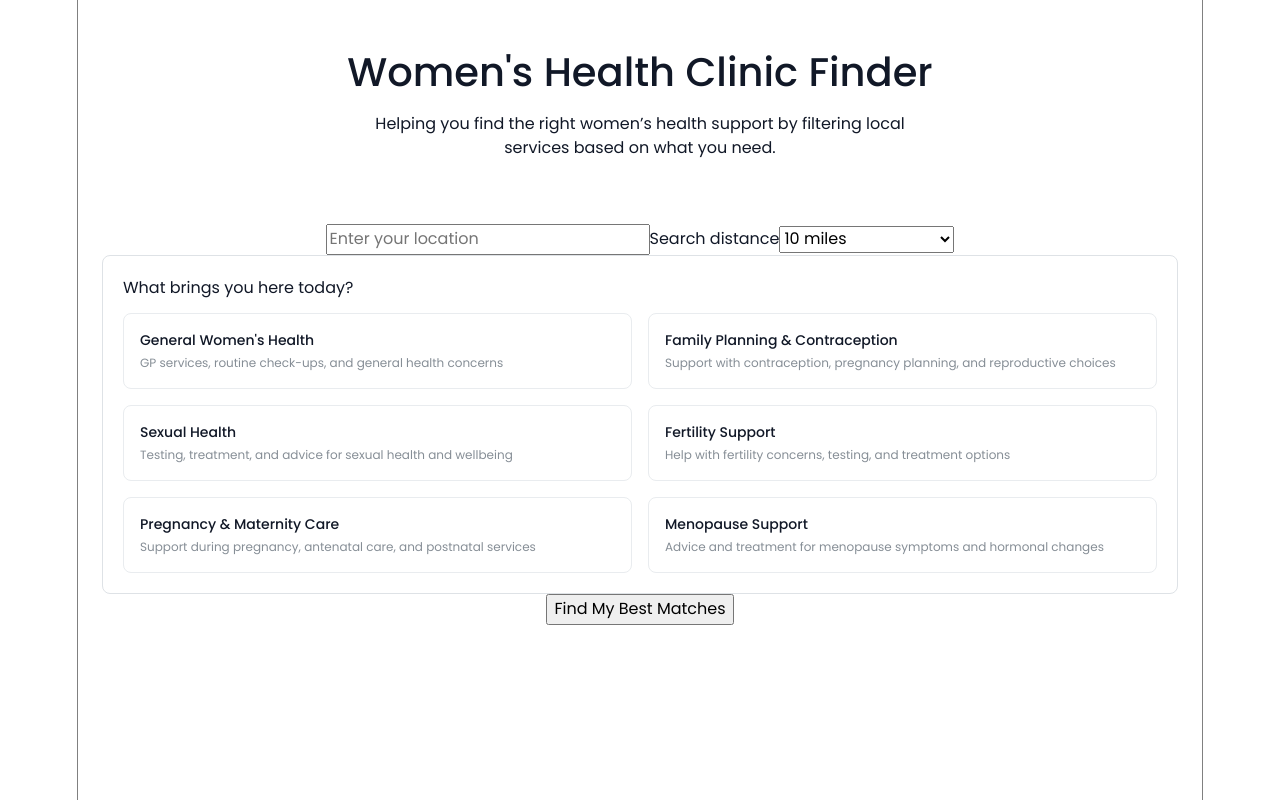
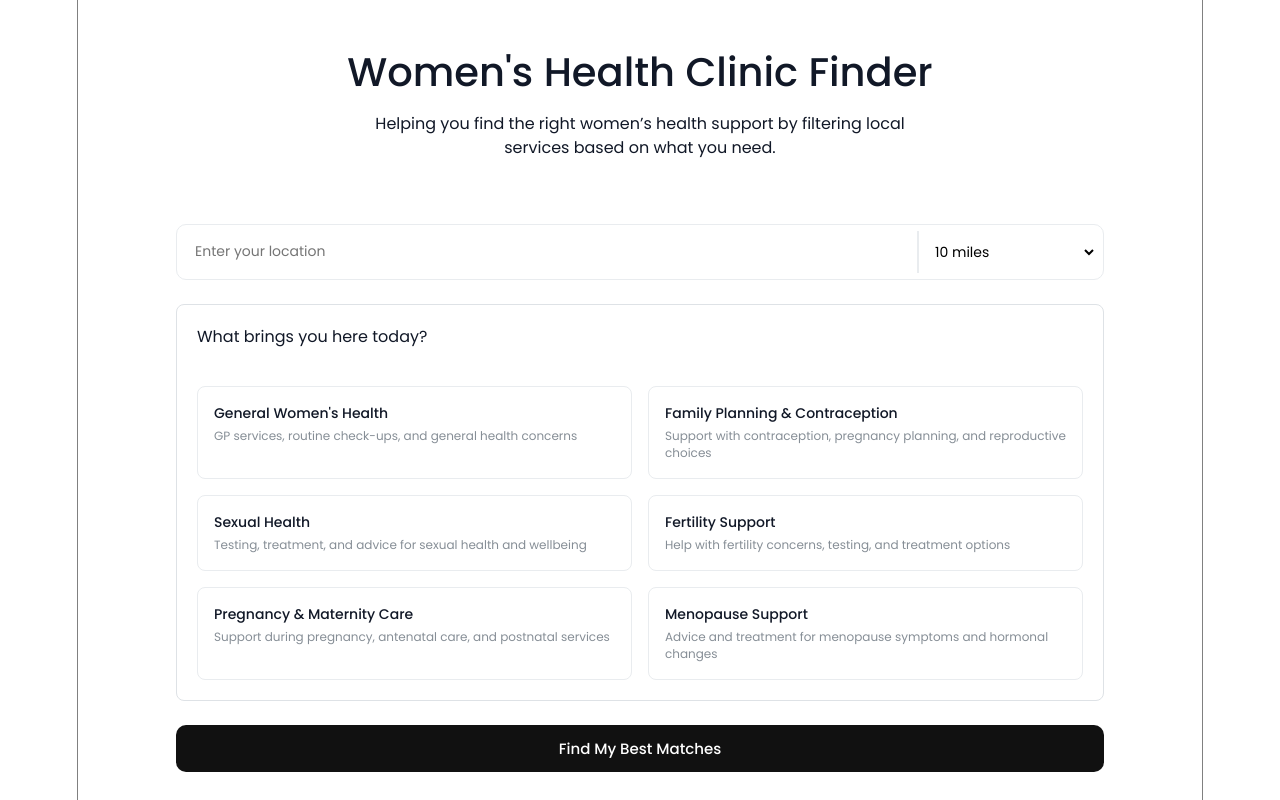
Before and after one commit to Molly-Lester/Womens-Health-Provider-Finder, a React (Vite) app: page / in a window 1280 px wide. Built offline with nearby package versions, Linux system fonts and the light colour scheme.

Commit message:
Move component styles to CSS modules and style search form

```diff
--- a/src/components/CategoryCards.jsx
+++ b/src/components/CategoryCards.jsx
@@ -1,4 +1,5 @@
 import { Text, Paper, SimpleGrid } from '@mantine/core';
+import classes from './CategoryCards.module.css';
 
 export default function CategoryCards({ category, setCategory }) {
     const categories = [
@@ -15,10 +16,7 @@ export default function CategoryCards({ category, setCategory }) {
             withBorder
             radius="md"
             p="lg"
-            style={{
-                margin: "0 24px",
-                backgroundColor: "#fff",
-            }}
+            className={classes.wrapper}
         >
             <Text mb="sm" size="md" ta="left">
                 What brings you here today?
@@ -32,22 +30,8 @@ export default function CategoryCards({ category, setCategory }) {
                         p="md"
                         radius="md"
                         onClick={() => setCategory(cat.name)}
-                        style={{
-                            cursor: 'pointer',
-                            borderColor: category === cat.name ? '#7c3aed' : '#e9ecef',
-                            backgroundColor: category === cat.name ? '#f5f3ff' : 'white',
-                            transition: 'all 0.2s ease',
-                        }}
-                        onMouseEnter={(e) => {
-                            if (category !== cat.name) {
-                                e.currentTarget.style.backgroundColor = '#fafafa';
-                            }
-                        }}
-                        onMouseLeave={(e) => {
-                            if (category !== cat.name) {
-                                e.currentTarget.style.backgroundColor = 'white';
-                            }
-                        }}
+                        className={`${classes.card} ${category === cat.name ? classes.selected : ''
+                            }`}
                     >
                         <Text fw={500} size="sm" ta="left">{cat.name}</Text>
                         <Text size="xs" c="dimmed" mt={5} ta="left">
--- /dev/null
+++ b/src/components/CategoryCards.module.css
@@ -0,0 +1,42 @@
+.card {
+    cursor: pointer;
+    transition: all 0.2s ease;
+    border: 1px solid #e9ecef;
+}
+
+
+.card:hover {
+    background-color: #fafafa;
+}
+
+
+.selected {
+    border-color: #7c3aed;
+    background-color: #f5f3ff;
+}
+
+
+.card {
+    cursor: pointer;
+    transition: all 0.2s ease;
+    border: 1px solid #e9ecef;
+}
+
+
+.card:hover {
+    background-color: #fafafa;
+}
+
+
+.selected {
+    border-color: #7c3aed;
+    background-color: #f5f3ff;
+}
+
+
+.wrapper {
+    display: flex;
+    flex-direction: column;
+    gap: 24px;
+    width: 100%;
+}
--- a/src/components/SearchForm.jsx
+++ b/src/components/SearchForm.jsx
@@ -1,6 +1,7 @@
 import { useNavigate } from "react-router-dom";
 import { useState } from "react";
 import CategoryCards from "./CategoryCards";
+import classes from './SearchForm.module.css';
 
 export default function SearchForm({ onSearch }) {
     const navigate = useNavigate();
@@ -41,30 +42,29 @@ export default function SearchForm({ onSearch }) {
                 </p>
             </header>
 
-            <main className="form">
+            <main className={classes.form}>
                 {/* Location */}
 
+                <div className={classes.searchBar}>
                     <input
                         type="text"
                         placeholder="Enter your location"
                         value={location}
                         onChange={(e) => {
                             setLocation(e.target.value);
-                        setError("")
+                            setError("");
                         }}
-
+                        className={classes.input}
                     />
 
-                {/* Radius */}
-                <label htmlFor="radius">Search distance</label>
                     <select
                         id="radius"
                         value={radius}
                         onChange={(e) => {
-                        setRadius(e.target.value)
-                        setError("")
+                            setRadius(e.target.value);
+                            setError("");
                         }}
-
+                        className={classes.select}
                     >
                         <option value="5">5 miles</option>
                         <option value="10">10 miles</option>
@@ -72,6 +72,7 @@ export default function SearchForm({ onSearch }) {
                         <option value="50">50 miles</option>
                         <option value="all">Anywhere in the UK</option>
                     </select>
+                </div>
 
                 {/* Category Cards */}
 
@@ -81,8 +82,10 @@ export default function SearchForm({ onSearch }) {
                 />
 
                 {/* Search Button */}
-
-                <button onClick={handleSearch}>
+                <button
+                    className={classes.button}
+                    onClick={handleSearch}
+                >
                     Find My Best Matches
                 </button>
 
--- /dev/null
+++ b/src/components/SearchForm.module.css
@@ -0,0 +1,57 @@
+.form {
+    display: flex;
+    flex-direction: column;
+    gap: 24px;
+    width: 100%;
+}
+
+.searchBar {
+    display: flex;
+    align-items: center;
+    border: 1px solid #e9ecef;
+    border-radius: 10px;
+    background: white;
+    padding: 6px;
+    gap: 6px;
+}
+
+/* left side input */
+.input {
+    flex: 1;
+    border: none;
+    outline: none;
+    padding: 10px 12px;
+    font-size: 14px;
+}
+
+/* right side dropdown */
+.select {
+    border: none;
+    outline: none;
+    padding: 10px 12px;
+    font-size: 14px;
+    background: white;
+    cursor: pointer;
+
+    /* divides the bar */
+    border-left: 2px solid #e9ecef;
+}
+
+
+.input:focus,
+.select:focus {
+    outline: none;
+}
+
+/* match search button */
+.button {
+    background-color: #111;
+    color: white;
+    border: none;
+    border-radius: 10px;
+    padding: 12px 16px;
+    font-size: 15px;
+    font-weight: 500;
+    cursor: pointer;
+    transition: background-color 0.2s ease;
+}
--- a/src/pages/HomePage.jsx
+++ b/src/pages/HomePage.jsx
@@ -1,10 +1,10 @@
+import { Container } from '@mantine/core';
 import SearchForm from "../components/SearchForm";
 
 export default function HomePage({ setSearchData }) {
-
     return (
-        <div>
+        <Container size="md">
             <SearchForm onSearch={setSearchData} />
-        </div>
+        </Container>
     );
 }
```
Lines whose indentation alone changed are shown as unchanged.
